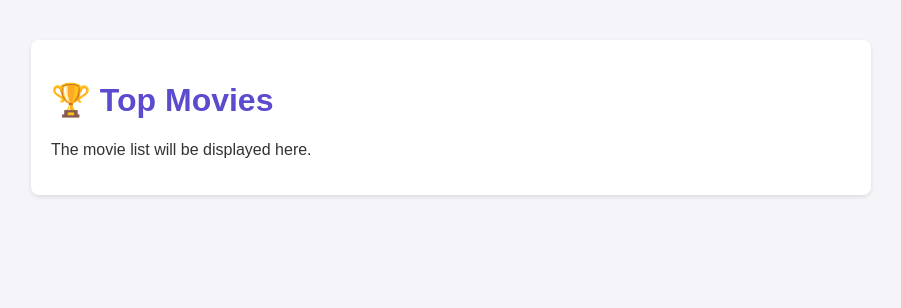
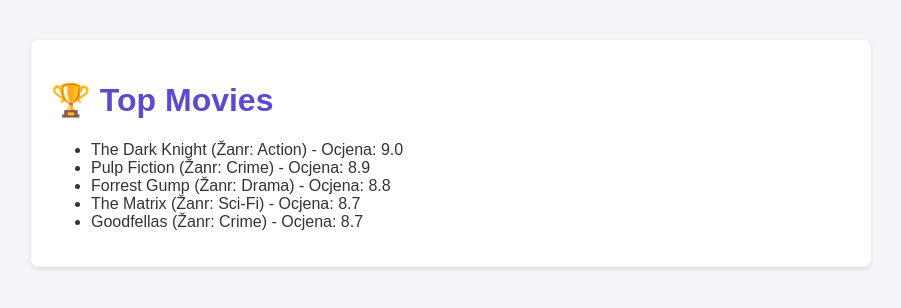
Before and after one commit to IvanaBradaric/Movie-Dashboard, a plain HTML site: page index.html in a window 1280 px wide. Shown: the whole page, without its empty margins (189-1090 px from the left). Drawn offline with Linux system fonts and the light colour scheme.

Commit message:
Filmdaten in HTML-Seite integriert

```diff
--- a/index.html
+++ b/index.html
@@ -26,7 +26,13 @@
   <div class="container">
     <h1>🏆 Top Movies</h1>
     <div>
-      <p>The movie list will be displayed here.</p>
+      <ul>
+            <li>The Dark Knight (Žanr: Action) - Ocjena: 9.0</li>
+            <li>Pulp Fiction (Žanr: Crime) - Ocjena: 8.9</li>
+            <li>Forrest Gump (Žanr: Drama) - Ocjena: 8.8</li>
+            <li>The Matrix (Žanr: Sci-Fi) - Ocjena: 8.7</li>
+            <li>Goodfellas (Žanr: Crime) - Ocjena: 8.7</li>
+      </ul>
     </div>
   </div>
 </body>
```
